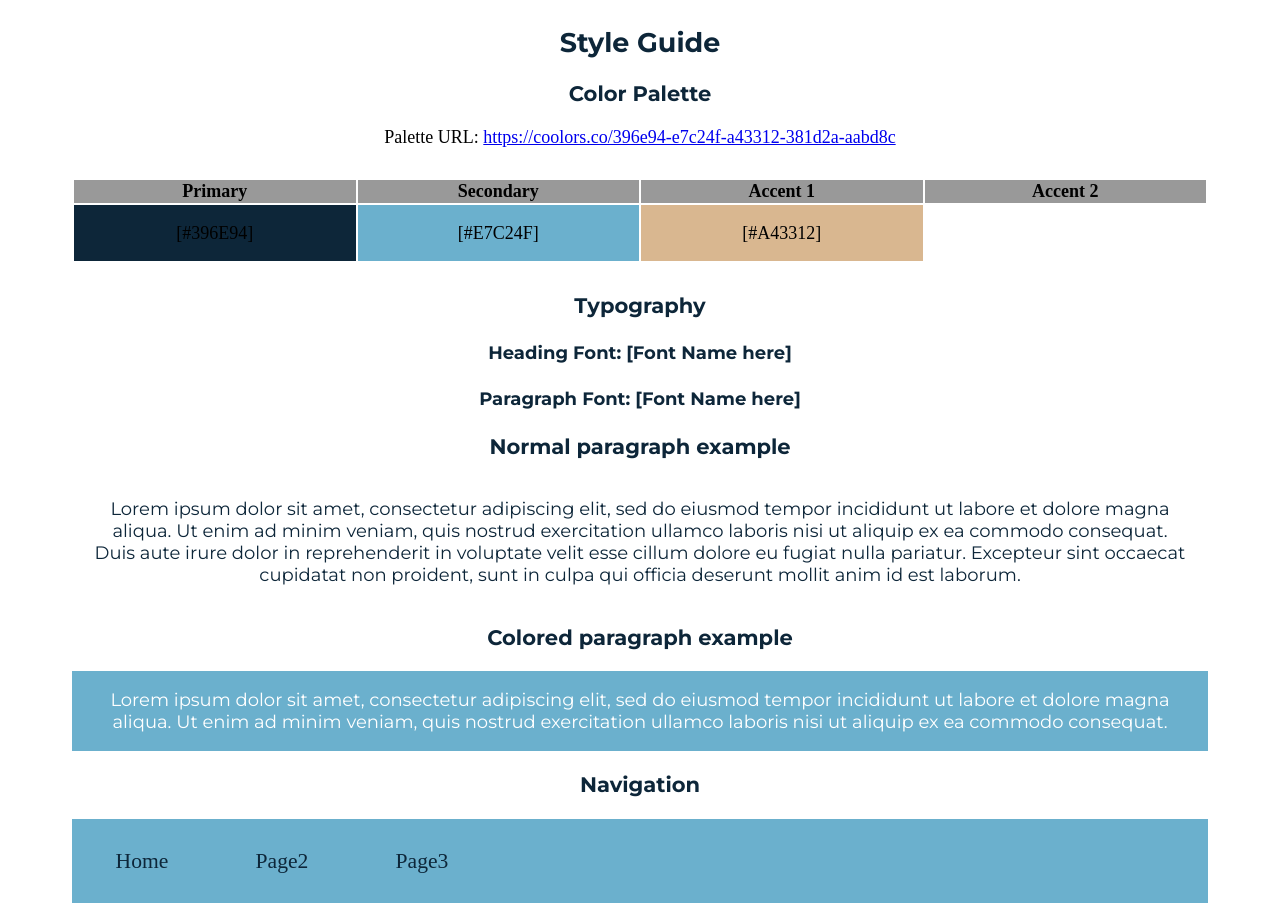
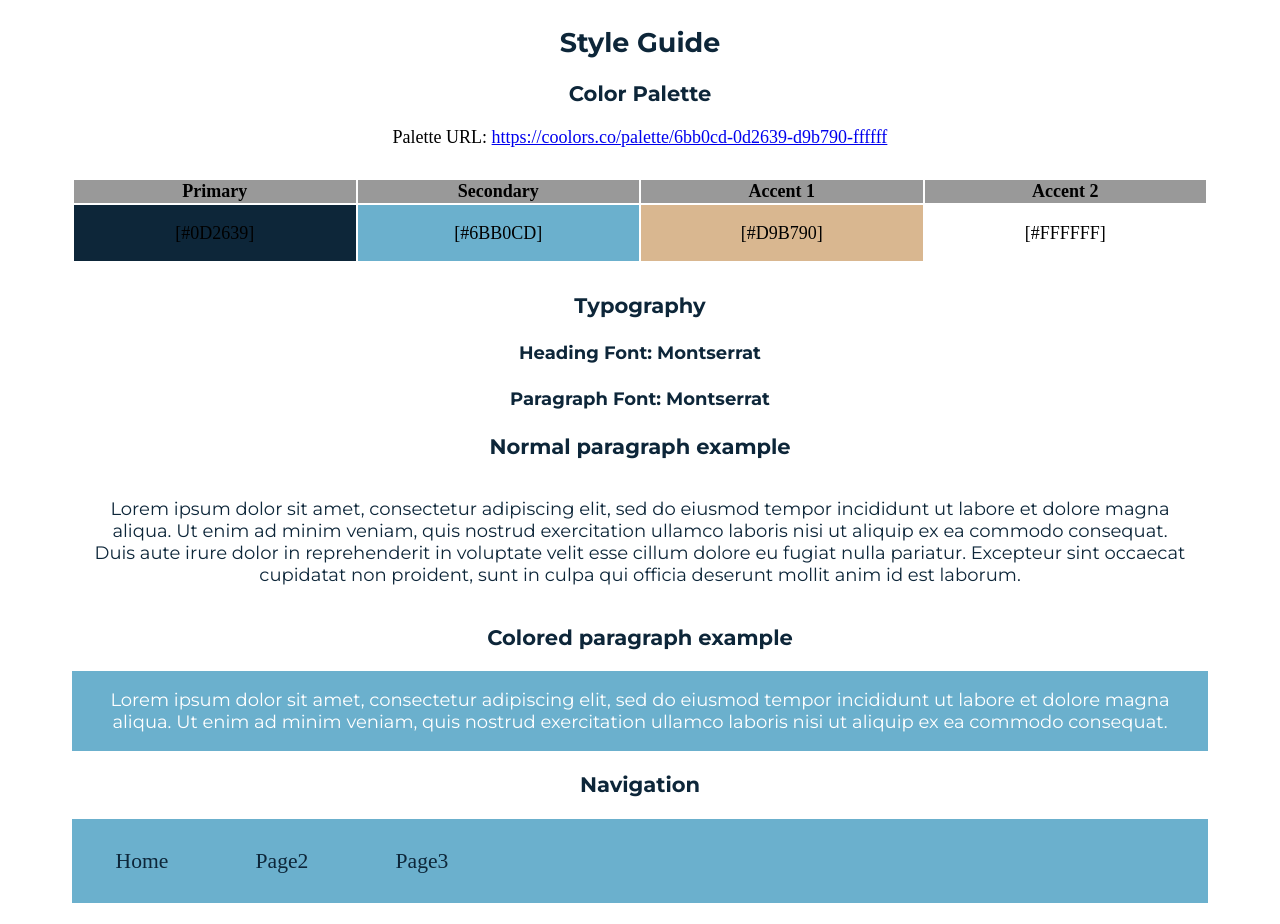
Before and after one commit to JY0BI/wdd130, a plain HTML site: page student-hub/site-plan.html in a window 1280 px wide. Shown: the part 2120-3044 px from the top of the page. Drawn offline with Linux system fonts and the light colour scheme.

Commit message:
Personal Siteplan Update

```diff
--- a/student-hub/site-plan.html
+++ b/student-hub/site-plan.html
@@ -44,13 +44,13 @@
       <!--  The colors you choose for a website are one of the most important decisions you will make. Follow the instructions on the activity in iLearn then return and replace the color codes below with the hex color codes (the 6 digit numbers that show at the bottom of each color) for the colors you have chosen below.  You should have at least 2 colors but do not have to fill in all 4 if you do not need them.  -->
 
       <!-- Copy and paste the URL to your finished palette below Make sure to paste it into both spots -->
-      Palette URL: <a href="https://coolors.co/396e94-e7c24f-a43312-381d2a-aabd8c" target="_blank">https://coolors.co/396e94-e7c24f-a43312-381d2a-aabd8c</a>
+      Palette URL: <a href="https://coolors.co/palette/6bb0cd-0d2639-d9b790-ffffff" target="_blank">https://coolors.co/palette/6bb0cd-0d2639-d9b790-ffffff</a>
 
 
       <table class="colors">
         <tr><th>Primary</th><th>Secondary</th><th>Accent 1</th><th>Accent 2</th></tr>
         <!-- Replace the numbers in the boxes below with your hex color codes. Then switch to the site-plan.css file and change your colors there as well. -->
-        <tr><td class="primary">[#396E94]</td><td class="secondary">[#E7C24F]</td><td class="accent1">[#A43312]</td><td class="accent2"></td></tr>
+        <tr><td class="primary">[#0D2639]</td><td class="secondary">[#6BB0CD]</td><td class="accent1">[#D9B790]</td><td class="accent2">[#FFFFFF]</td></tr>
       </table>
 
       <!-- ------------------------Step 9------------------------------ -->
@@ -61,10 +61,10 @@
       <!-- Choose a font for your paragraphs (body copy) and headlines. What font(s) have you chosen? Why did you choose what you did?  Make sure to review the list of web safe fonts at W3Schools.org as a starting point.  Think also about which of your colors above you might use for background and font colors. -->
 
       <h4>
-        Heading Font: [Font Name here]  <!-- change this -->
+        Heading Font: Montserrat  <!-- change this -->
       </h4>
       <h4>
-        Paragraph Font: [Font Name here]  <!-- change this -->
+        Paragraph Font: Montserrat  <!-- change this -->
       </h4>
       <h3>
         Normal paragraph example
```
